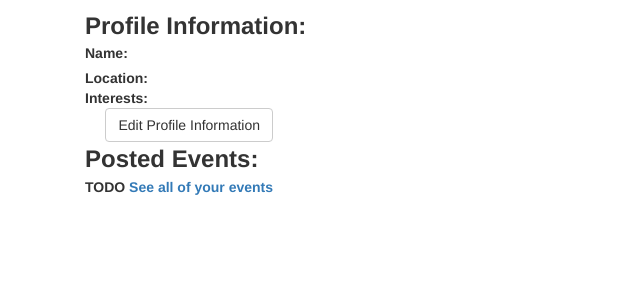
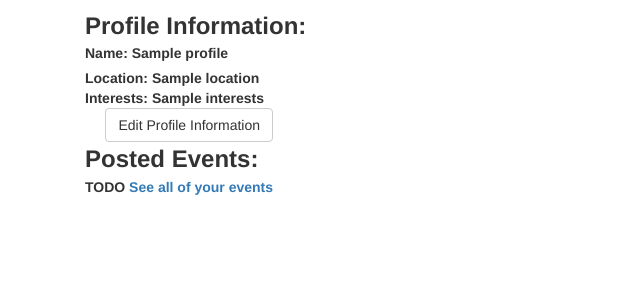
Before and after one commit to rjc59/SocialCal, a Python web app: template templates/profile.html in a window 1280 px wide. Shown: the part 51-351 px from the top of the page, without its empty margins (0-640 px from the left). Run offline with Jinja, Linux system fonts and the light colour scheme; the template is opened without the code that fills it: most values are stand-ins (such as "Sample title", 1, 10 or a date in 2020); some libraries are stand-ins or nearby versions.

Commit message:
Update profile information and fixed a bug in models.py for profiles
Bug information: Was querying event_info for some completely unknown
reason instead of user_profile

```diff
--- a/templates/profile.html
+++ b/templates/profile.html
@@ -9,9 +9,9 @@
 				<!--
 					Here is here we need to retrieve the current users profile information and display it, i created a way to edit it.
 				-->
-				<label class="control-label">Name:</label><br>
-				<label class="control-label">Location:<br>
-				<label class="control-label">Interests:<br>
+				<label class="control-label">Name: {{profile.name}}</label><br>
+				<label class="control-label">Location: {{profile.location}}<br>
+				<label class="control-label">Interests: {{profile.interests}}<br>
 
 			<a class="btn btn-default pull-right" href="#editprofile" data-toggle="modal" text-decoration=none>Edit Profile Information</a>
 			<br>
@@ -23,7 +23,7 @@
 	<div class="modal fade" id="editprofile" role="dialog">
 		<div class="modal-dialog">
 			<div class="modal-content">
-				<form role = "form" method="post" class="form-horizontal" action="/"> <!--Need to process the information-->
+				<form role = "form" method="post" class="form-horizontal" action="/profile"> <!--Need to process the information-->
 					<div class="modal-header">
 						<he5>Edit Profile Information</he5>
 					</div>
```
Also changed, not shown: main.py (+13 -0 lines), models.py (+7 -2 lines).
